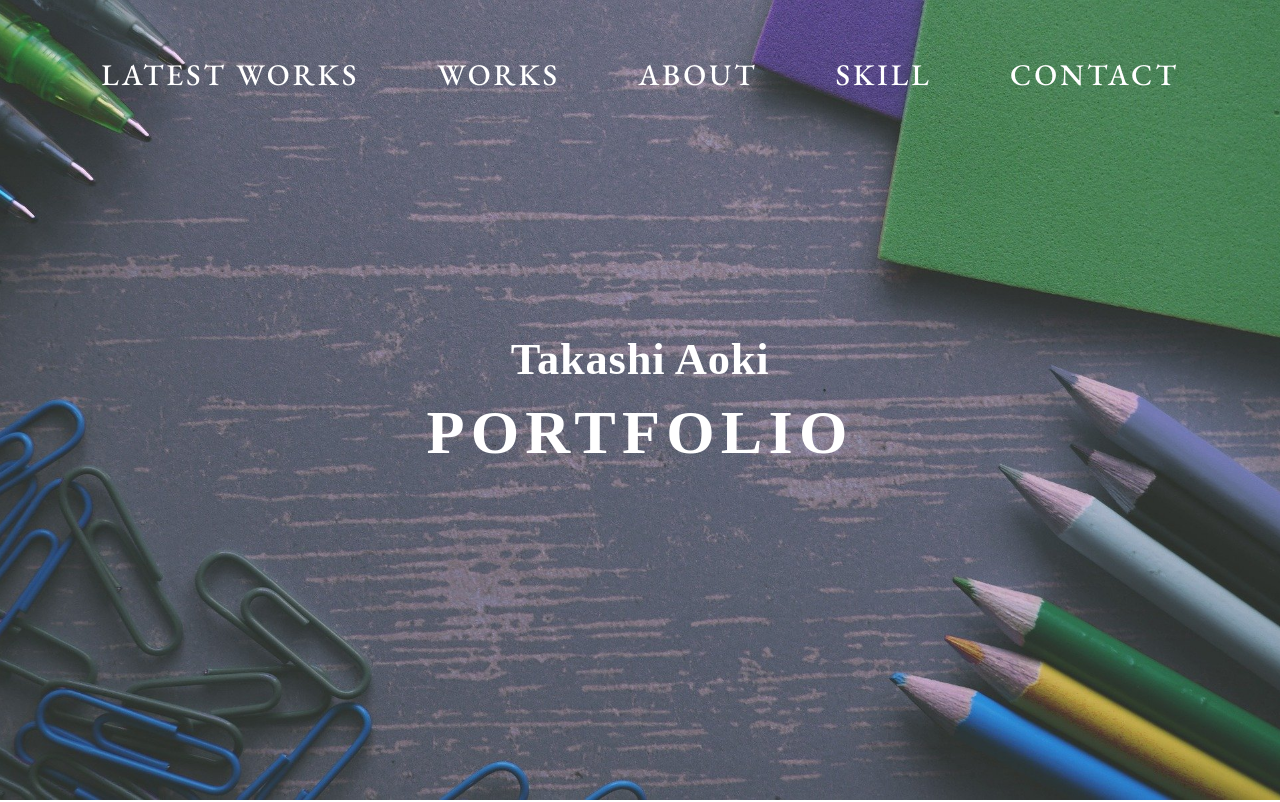
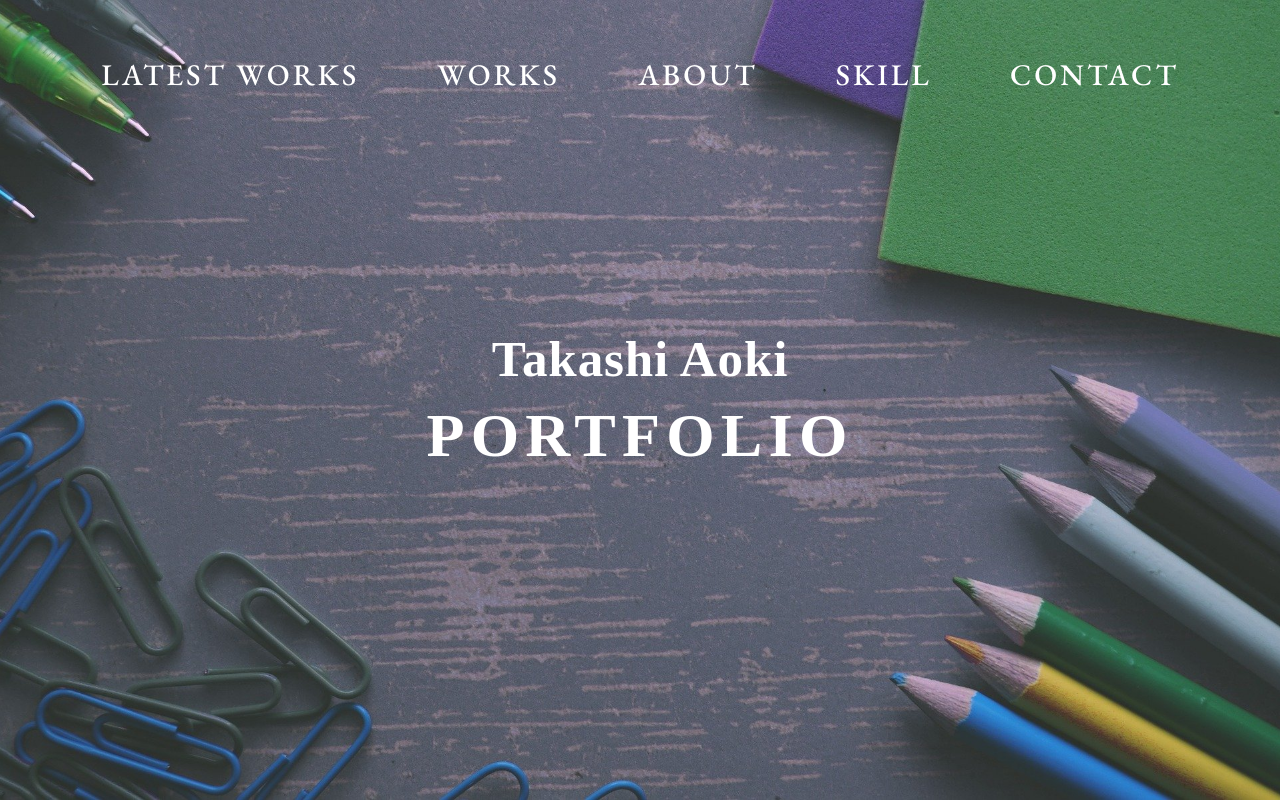
Before and after one commit to Tak-aok0802/Tak-aok0802, a plain HTML site: page index.html in a window 1280 px wide. Shown: the top 802 px of the page. Drawn offline with nearby package versions, Linux system fonts and the light colour scheme.

Commit message:
Update style.css

```diff
--- a/css/style.css
+++ b/css/style.css
@@ -97,7 +97,7 @@ li {
 #header .logo-name {
   display: block;
   font-family: 'Cormorant Garamond', serif;
-  font-size: 3.472vw;
+  font-size: 4vw;
   line-height: 1;
   text-align: center;
   margin-bottom: 20px;
```
